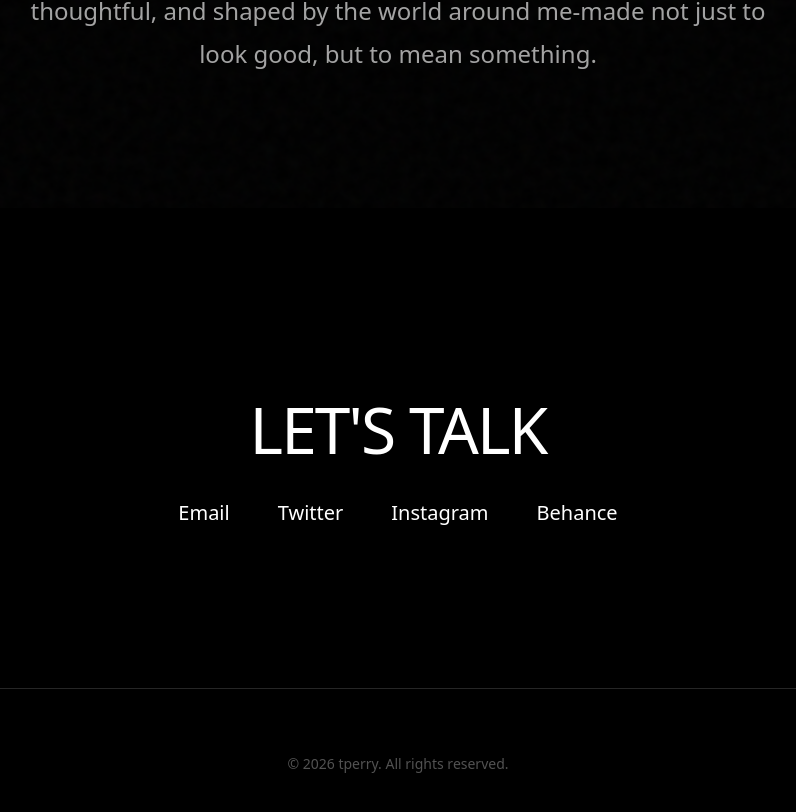
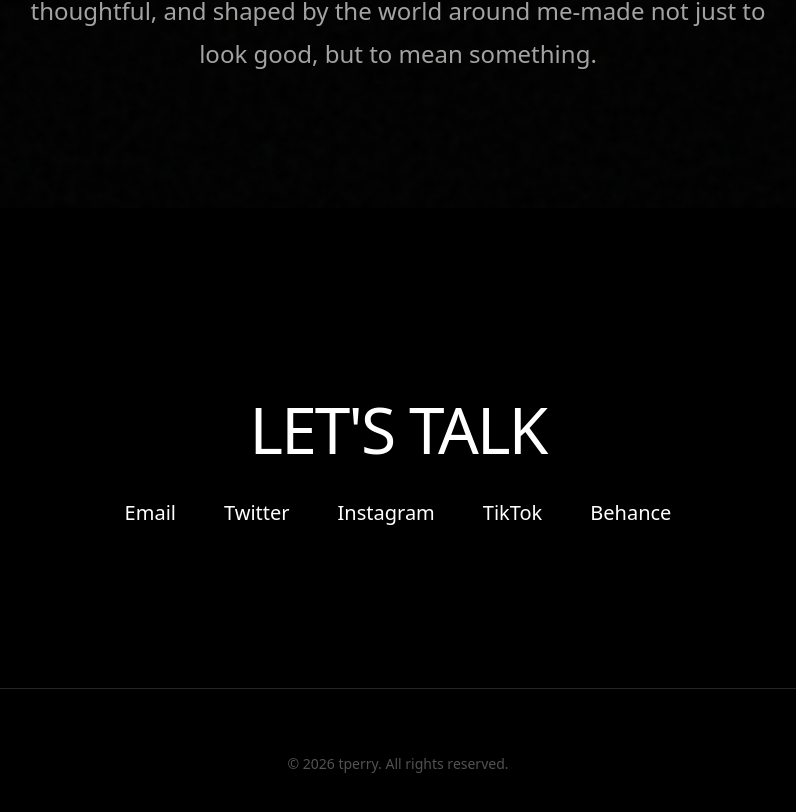
Before and after one commit to theakinwande/tperry, a Next.js app: page / in a window 1280 px wide. Shown: the part 1160-1972 px from the top of the page, without its empty margins (242-1038 px from the left). Built offline with nearby package versions, Linux system fonts and the light colour scheme.

Commit message:
feat(home): add TikTok to contact links

```diff
--- a/app/page.tsx
+++ b/app/page.tsx
@@ -265,10 +265,13 @@ My work is bold, thoughtful, and shaped by the world around me-made not just to
               <a href="oyewusitemitayoxyz@gmail.com" className={styles.contactLink}>Email</a>
             </MagneticText>
             <MagneticText>
-              <a href="https://x.com/temitayoxxx" className={styles.contactLink}>Twitter</a>
+              <a href="https://x.com/tperryxyz" className={styles.contactLink}>Twitter</a>
             </MagneticText>
             <MagneticText>
-              <a href="#" className={styles.contactLink}>Instagram</a>
+              <a href="https://instagram.com/tperryxyz" className={styles.contactLink}>Instagram</a>
+            </MagneticText>
+            <MagneticText>
+              <a href="https://tiktok.com/@tperryxyz" className={styles.contactLink}>TikTok</a>
             </MagneticText>
              <MagneticText>
               <a href="https://behance.net/temitayooyewusi" className={styles.contactLink}>Behance</a>
```
